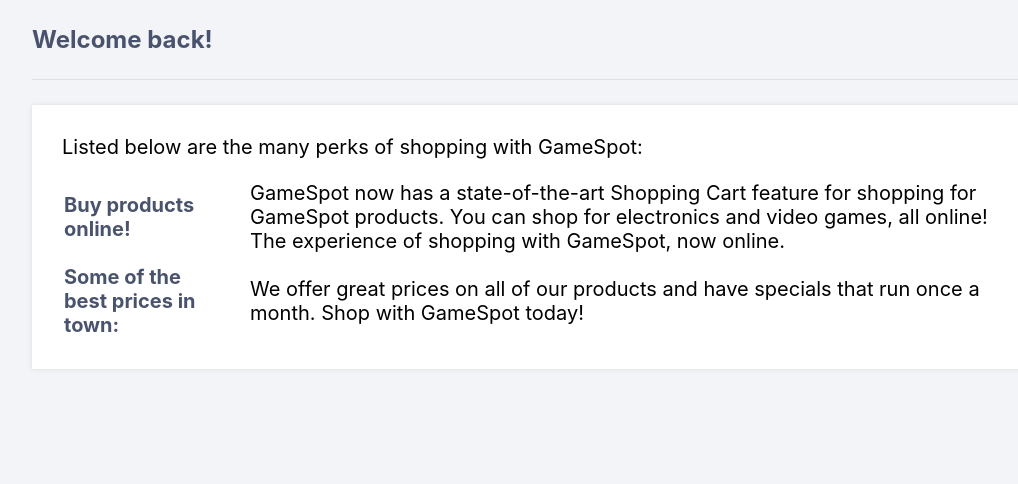
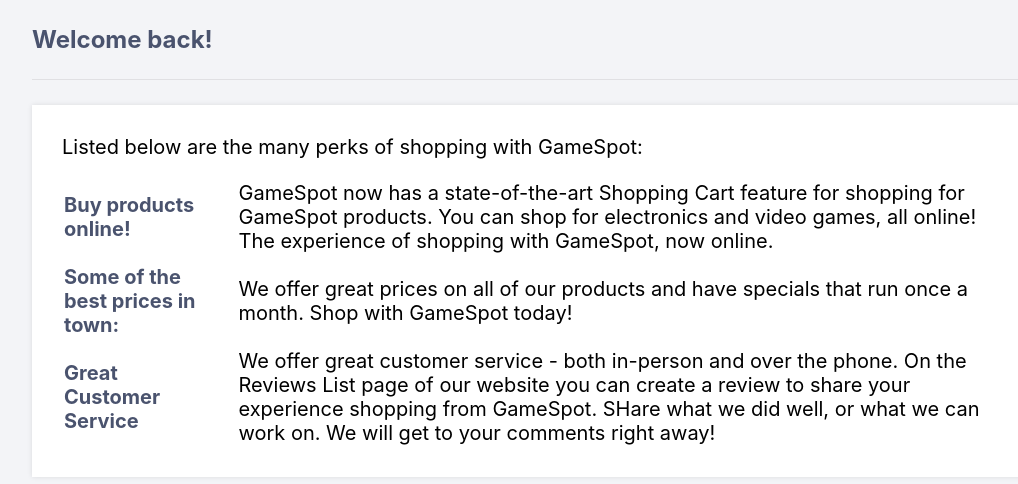
Before and after one commit to Jual6332/GameSpotFinalProject, a PHP site: page /profile.php in a window 1280 px wide. Shown: the part 68-552 px from the top of the page, without its empty margins (108-1126 px from the left). Run offline with PHP 8.4, Linux system fonts and the light colour scheme.

Commit message:
Added to details page of profile.php

```diff
--- a/profile.php
+++ b/profile.php
@@ -37,6 +37,10 @@
 					<td>Some of the best prices in town:</td>
 					<td>We offer great prices on all of our products and have specials that run once a month. Shop with GameSpot today!</td>
                 </tr>
+				<tr>
+					<td>Great Customer Service</td>
+					<td>We offer great customer service - both in-person and over the phone. On the Reviews List page of our website you can create a review to share your experience shopping from GameSpot. SHare what we did well, or what we can work on. We will get to your comments right away!</td>
+				</tr>
             </table>
         </div>
     </div>
```
